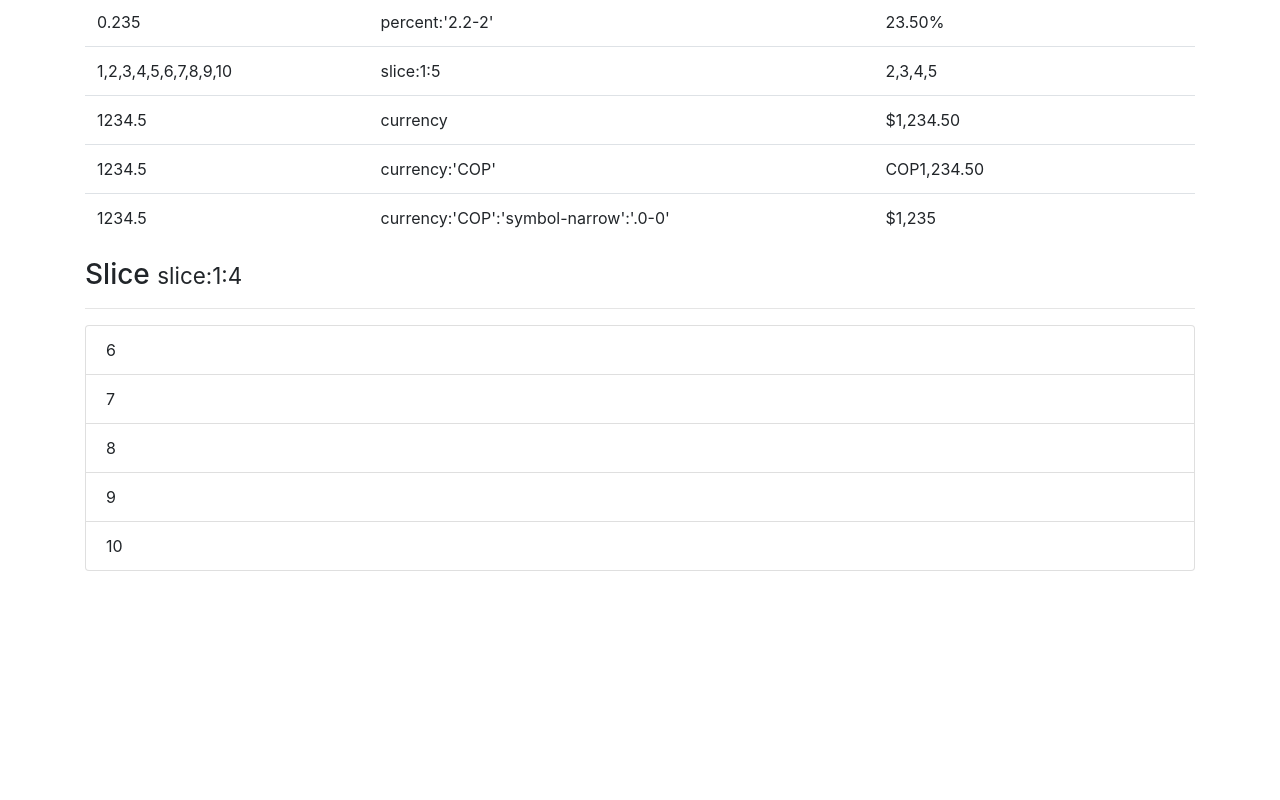
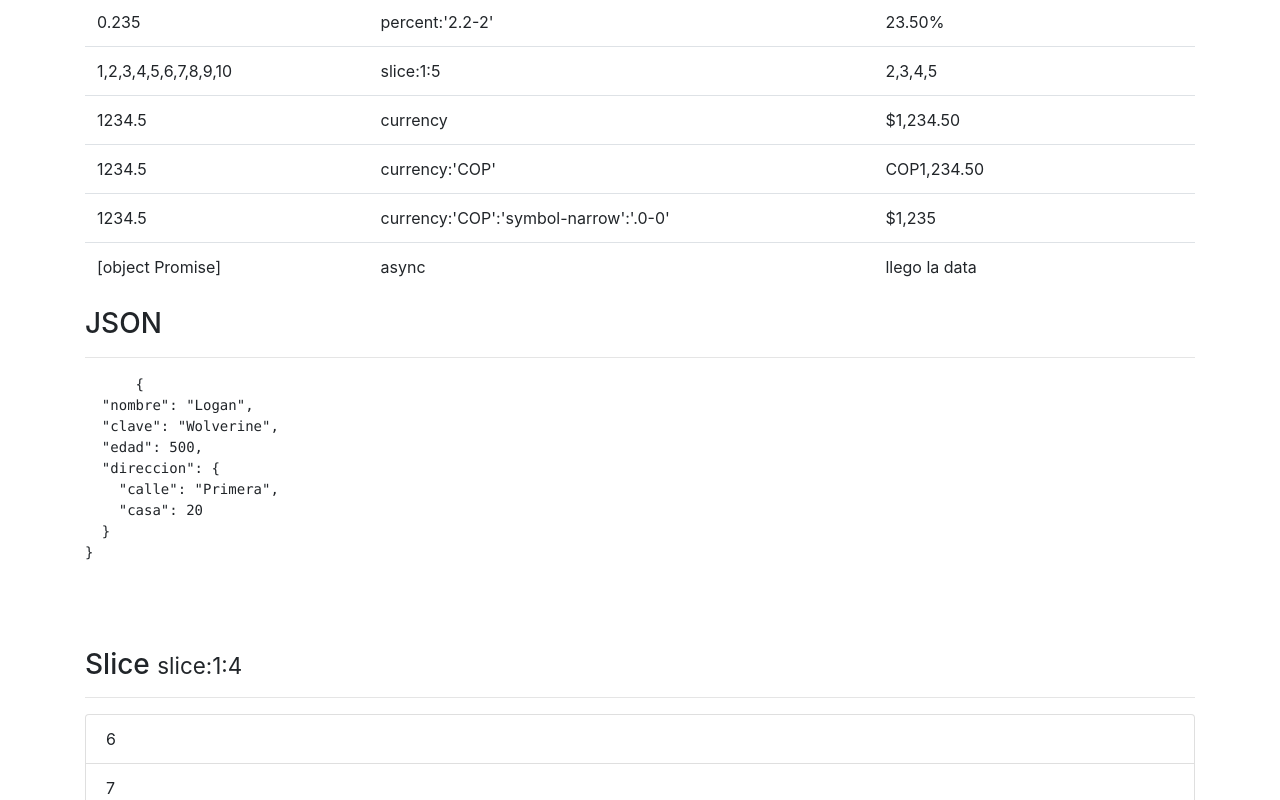
Before and after one commit to whilfer18/Pipes-Angular, an Angular app in the folder pipes/: page / in a window 1280 px wide. Shown: the part 493-1293 px from the top of the page. Before the commit the page ends 1064 px from the top, so only its background shows below. Built offline with nearby package versions, Linux system fonts and the light colour scheme.

Commit message:
Pipess whilmer

```diff
--- a/pipes/src/app/app.component.html
+++ b/pipes/src/app/app.component.html
@@ -72,13 +72,29 @@
                 <tr>
                     <td> {{ salario }} </td>
                     <td> currency:'COP':'symbol-narrow':'.0-0' </td>
-                    <td> {{ salario | currency:'COP':'symbol-narrow':'.0-0' }} </td>
+                    <td> {{ salario | currency:'COP' :'symbol-narrow':'.0-0' }} </td>
+                </tr>
+                <tr>
+                    <td> {{ valorPromesa }} </td>
+                    <td> async </td>
+                    <td> {{ valorPromesa | async }} </td>
                 </tr>
             </tbody>
         </table>
     </div>
 </div>
 
+<h3>JSON </h3>
+<hr>
+<div class="row mb-5">
+    <div class="col">
+
+        <pre>
+      {{ heroe | json }}
+    </pre>
+
+    </div>
+</div>
 <h3>Slice <small>slice:1:4</small> </h3>
 <hr>
 <ul class="list-group">
```
